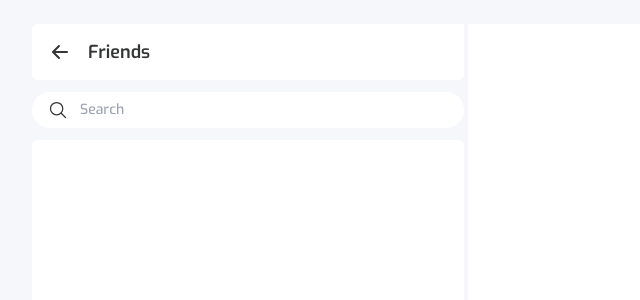
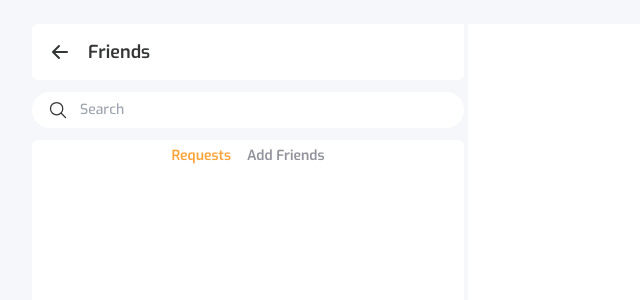
Before and after one commit to ameer005/chekt-web-chat-app, a Next.js app in the folder client/: page / in a window 1280 px wide. Both pictures are taken after a click on the button 438 px from the left and 50 px from the top of the page. Shown: the top 300 px of the page, without its empty margins (0-640 px from the left). Built offline with nearby package versions, Linux system fonts and the light colour scheme.

Commit message:
added friends list

```diff
--- /dev/null
+++ b/client/components/lists/friends/FriendCard.js
@@ -0,0 +1,24 @@
+import Avatar from "@/components/ui/avatar/Avatar";
+
+const FriendCard = () => {
+  return (
+    <div className="flex items-center justify-between">
+      <div className="flex items-center gap-3">
+        <Avatar size="w-11 h-11" />
+        <div>
+          <div className="font-semibold">Ameer Khan</div>
+          <div className="text-[11px]">@ameer005</div>
+        </div>
+      </div>
+
+      {/* buttons group */}
+      <div>
+        <button className="py-2 w-[4rem] px-2 text-colorWhite bg-colorPrimary hover:brightness-110 ut-animation rounded-full">
+          Add
+        </button>
+      </div>
+    </div>
+  );
+};
+
+export default FriendCard;
--- /dev/null
+++ b/client/components/lists/friends/FriendsList.js
@@ -0,0 +1,20 @@
+import FriendCard from "./FriendCard";
+
+const FriendsList = () => {
+  return (
+    <div className="flex flex-col gap-3">
+      <FriendCard />
+      <FriendCard />
+      <FriendCard />
+      <FriendCard />
+      <FriendCard />
+      <FriendCard />
+      <FriendCard />
+      <FriendCard />
+      <FriendCard />
+      <FriendCard />
+    </div>
+  );
+};
+
+export default FriendsList;
--- a/client/components/specific/freinds/Friends.js
+++ b/client/components/specific/freinds/Friends.js
@@ -1,6 +1,10 @@
+import { useState } from "react";
 import SearchBar from "@/components/ui/search/SearchBar";
+import FriendsList from "@/components/lists/friends/FriendsList";
 
 const Friends = () => {
+  const [active, setActive] = useState("Requests");
+
   return (
     <div className="h-full flex flex-col">
       <div className="mb-3">
@@ -8,7 +12,34 @@ const Friends = () => {
       </div>
 
       {/* chat list */}
-      <div className="flex-1 bg-colorWhite rounded-md"></div>
+      <div className="flex-1 flex flex-col bg-colorWhite rounded-md px-4 py-2">
+        {/* switch buttons */}
+        <div className="flex justify-center mb-5">
+          <div className="flex items-center font-semibold gap-4">
+            <button
+              onClick={() => setActive("Requests")}
+              className={`${
+                active === "Requests" ? "text-accentColor" : "text-colorGray"
+              }`}
+            >
+              Requests
+            </button>
+            <button
+              onClick={() => setActive("Add")}
+              className={`${
+                active === "Add" ? "text-accentColor" : "text-colorGray"
+              }`}
+            >
+              Add Friends
+            </button>
+          </div>
+        </div>
+
+        {/* Body */}
+        <div className="flex-1 px-4 overflow-y-scroll">
+          {active === "Add" && <FriendsList />}
+        </div>
+      </div>
     </div>
   );
 };
--- a/client/components/ui/avatar/Avatar.js
+++ b/client/components/ui/avatar/Avatar.js
@@ -1,7 +1,7 @@
 import React from "react";
 
-const Avatar = () => {
-  return <div className="h-10 w-10 rounded-full bg-blue-200"></div>;
+const Avatar = ({ size = "h-10 w-10" }) => {
+  return <div className={`${size} rounded-full bg-blue-200`}></div>;
 };
 
 export default Avatar;
```
